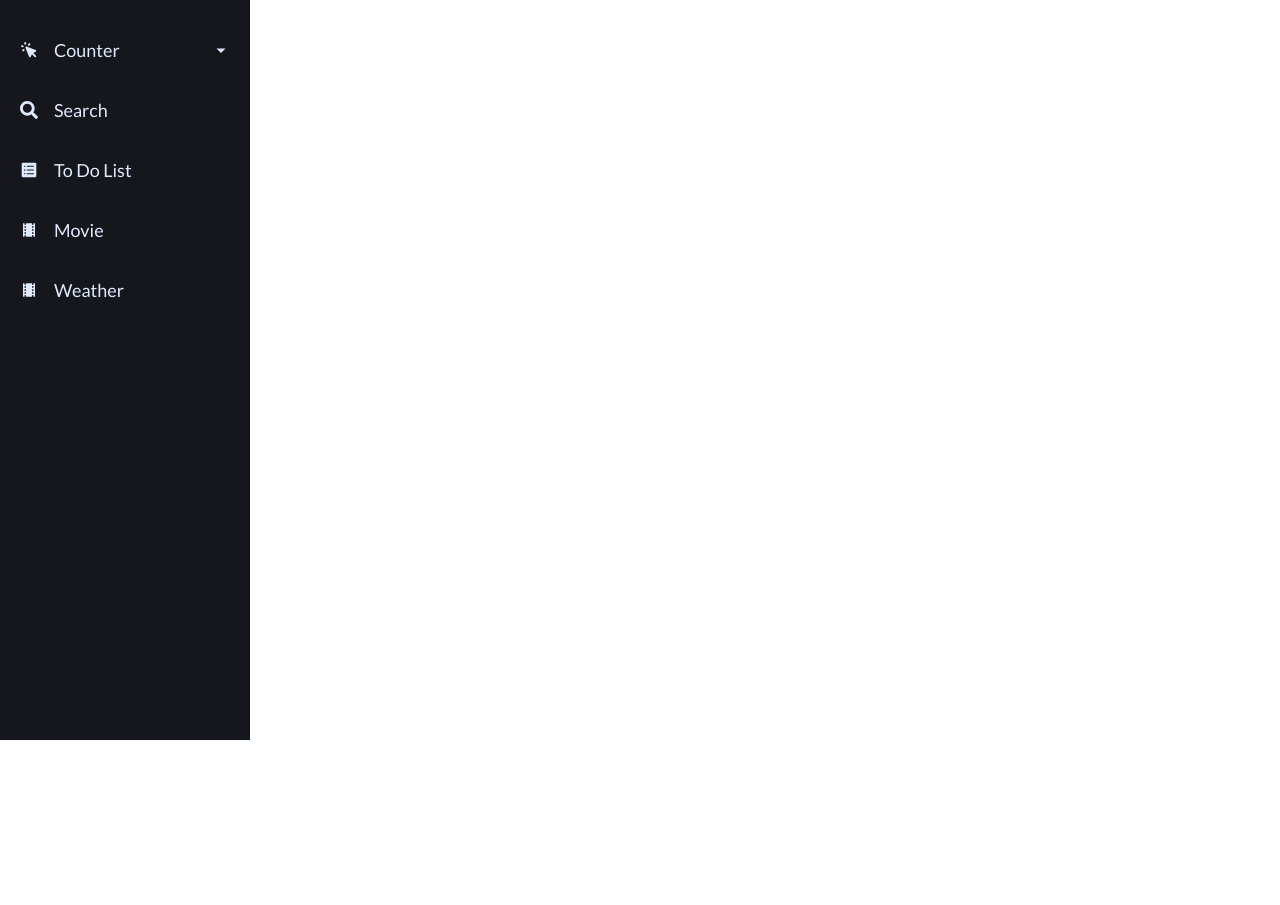
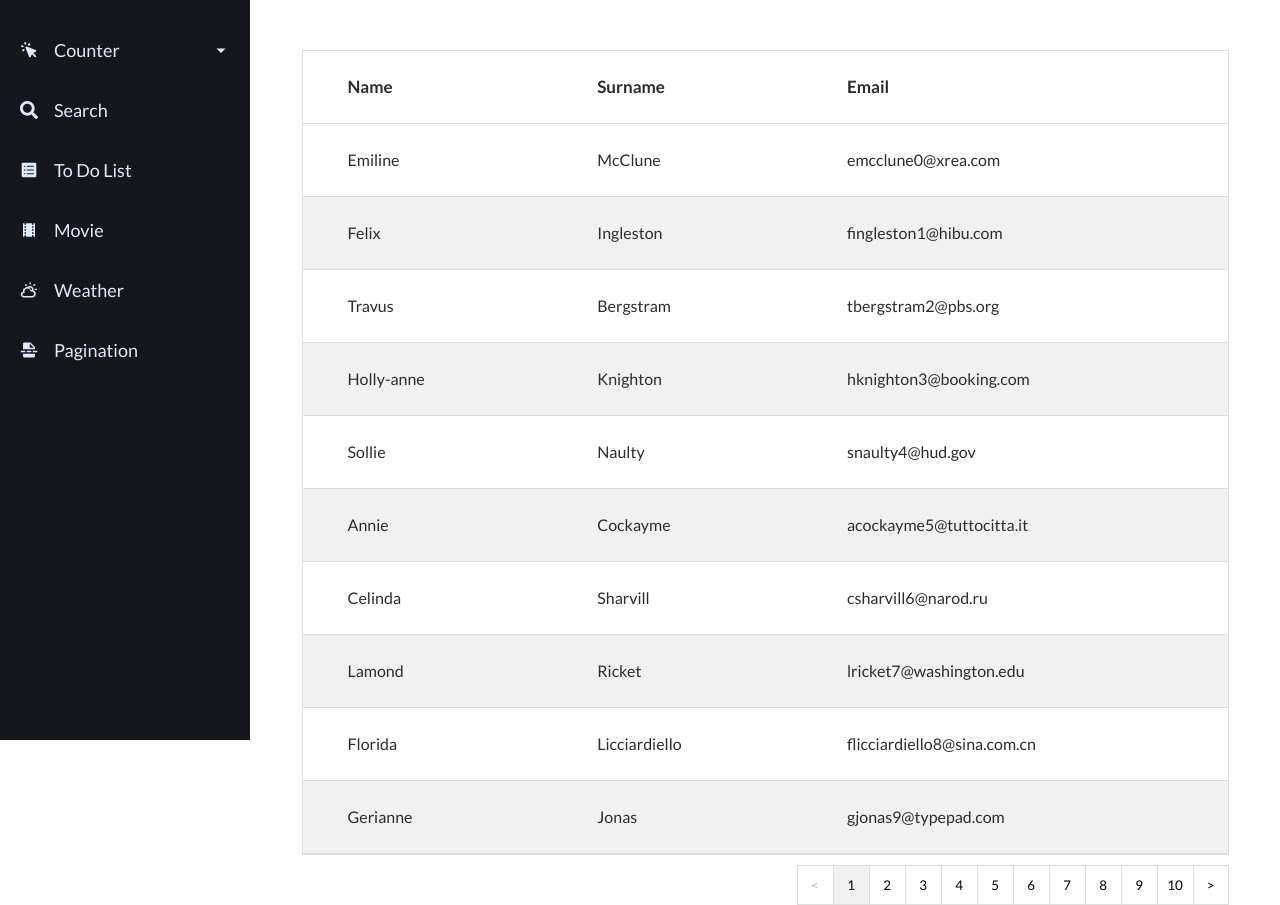
Before and after one commit to leesiyun/react-mini-app, a React (Create React App) app: page /#/pagination in a window 1280 px wide. Shown: the part 60-965 px from the top of the page. Before the commit the page ends 800 px from the top, so only its background shows below. Built offline with nearby package versions, Linux system fonts and the light colour scheme.

Commit message:
Pagination

```diff
--- a/src/App.js
+++ b/src/App.js
@@ -14,6 +14,7 @@ import MovieHome from './pages/movie/MovieHome'
 import MovieDetail from './pages/movie/MovieDetail'
 import Search from './pages/search/Search'
 import Weather from './pages/Weather'
+import Pagination from './pages/Pagination'
 
 import Sidebar from './components/sidebar/Sidebar'
 import BarIcon from './components/BarIcon'
@@ -60,6 +61,7 @@ const App = () => {
             <Route path="/movie/:id" element={<MovieDetail />} />
             <Route path="/search" element={<Search />} />
             <Route path="/weather" element={<Weather />} />
+            <Route path="/pagination" element={<Pagination />} />
           </Routes>
         </Main>
       </Container>
--- /dev/null
+++ b/src/components/Pagination.js
@@ -0,0 +1,75 @@
+import styled from 'styled-components'
+import {getStartPage, getLastPage} from '../services/pagination'
+
+const Pagination = ({dataLength, dataPerPage, currentPage, setCurrentPage}) => {
+  const startPage = getStartPage(currentPage, dataPerPage)
+  const lastPage = getLastPage(currentPage, dataPerPage)
+  const totalPage = Math.ceil(dataLength / dataPerPage)
+  const paginationGroup = [...Array(totalPage + 1).keys()].slice(
+    startPage,
+    lastPage,
+  )
+
+  const disabledPreButton = currentPage <= dataPerPage
+  const disabledNextButton = currentPage > totalPage - (totalPage % dataPerPage)
+
+  const handlePreButtonClick = () => setCurrentPage(startPage - 1)
+  const handleNextButton = () => setCurrentPage(lastPage)
+  const changePage = number => setCurrentPage(number)
+
+  const isCurrentPage = number => number === currentPage
+  return (
+    <PaginationStyle>
+      <button
+        onClick={handlePreButtonClick}
+        disabled={disabledPreButton}
+        className="button"
+      >
+        &lt;
+      </button>
+      {paginationGroup.map((number, index) => (
+        <button
+          key={index}
+          className={isCurrentPage(number) ? 'focus' : ''}
+          onClick={() => changePage(number)}
+        >
+          {number}
+        </button>
+      ))}
+      <button
+        onClick={handleNextButton}
+        disabled={disabledNextButton}
+        className="button"
+      >
+        &gt;
+      </button>
+    </PaginationStyle>
+  )
+}
+
+export default Pagination
+
+const PaginationStyle = styled.div`
+  width: 100%;
+  justify-content: flex-end;
+  margin-top: 10px;
+  display: inline-flex;
+  button {
+    width: 36px;
+    height: 40px;
+    appearance: none;
+    background-color: #fff;
+    cursor: pointer;
+    &:disabled {
+      cursor: default;
+    }
+    border: 1px solid #dddddd;
+    border-right: none;
+    &:last-child {
+      border-right: 1px solid #dddddd;
+    }
+  }
+  .focus {
+    background-color: #f1f1f1;
+  }
+`
--- a/src/components/sidebar/Data.js
+++ b/src/components/sidebar/Data.js
@@ -4,6 +4,7 @@ import * as FaIcons from 'react-icons/fa'
 import * as MdIcons from 'react-icons/md'
 import * as RiIcons from 'react-icons/ri'
 import * as GiIcons from 'react-icons/gi'
+import * as TiIcons from 'react-icons/ti'
 
 export const Data = [
   {
@@ -67,6 +68,11 @@ export const Data = [
   {
     title: 'Weather',
     path: '/weather',
-    icon: <MdIcons.MdLocalMovies />,
+    icon: <TiIcons.TiWeatherPartlySunny />,
+  },
+  {
+    title: 'Pagination',
+    path: '/pagination',
+    icon: <MdIcons.MdInsertPageBreak />,
   },
 ]
--- /dev/null
+++ b/src/pages/Pagination.js
@@ -0,0 +1,36 @@
+import {useState} from 'react'
+import {getData} from '../services/pagination'
+import {Users} from './search/users'
+import {isMobile} from 'react-device-detect'
+import Table from './search/Table'
+import Pagination from '../components/Pagination'
+import styled from 'styled-components'
+
+const PaginationApp = () => {
+  const [currentPage, setCurrentPage] = useState(1)
+  const dataPerPage = isMobile ? 5 : 10
+  const data = getData(Users, currentPage, dataPerPage)
+
+  return (
+    <PaginationAppStyle>
+      <Table data={data} />
+      <Pagination
+        dataLength={Users.length}
+        dataPerPage={dataPerPage}
+        currentPage={currentPage}
+        setCurrentPage={setCurrentPage}
+      />
+    </PaginationAppStyle>
+  )
+}
+export default PaginationApp
+
+const PaginationAppStyle = styled.div`
+  height: 100%;
+  margin-top: 100px;
+  color: #2c2c2c;
+  width: 90%;
+  margin-left: auto;
+  margin-right: auto;
+  }
+`
--- a/src/pages/search/Table.js
+++ b/src/pages/search/Table.js
@@ -1,14 +1,16 @@
-import styled from "styled-components";
+import styled from 'styled-components'
 
-const Table = ({ data }) => (
+const Table = ({data}) => (
   <TableStyle>
-    <tbody>
+    <thead>
       <tr>
         <th>Name</th>
         <th>Surname</th>
         <th>Email</th>
       </tr>
-      {data.map((item) => (
+    </thead>
+    <tbody>
+      {data.map(item => (
         <tr key={item.id}>
           <td>{item.first_name}</td>
           <td>{item.last_name}</td>
@@ -17,9 +19,9 @@ const Table = ({ data }) => (
       ))}
     </tbody>
   </TableStyle>
-);
+)
 
-export default Table;
+export default Table
 
 const TableStyle = styled.table`
   margin-top: 60px;
@@ -73,17 +75,17 @@ const TableStyle = styled.table`
       }
 
       &:nth-of-type(1):before {
-        content: "Name";
+        content: 'Name';
       }
       &:nth-of-type(2):before {
-        content: "Surname";
+        content: 'Surname';
       }
       &:nth-of-type(3):before {
-        content: "Email";
+        content: 'Email';
       }
       &:nth-child(3n) {
         border-bottom: 1px solid #dddddd;
       }
     }
   }
-`;
+`
--- /dev/null
+++ b/src/services/pagination.js
@@ -0,0 +1,15 @@
+const getLastIndex = (currentPage, dataPerPage) => currentPage * dataPerPage
+
+const getStartIndex = (lastIndex, dataPerPage) => lastIndex - dataPerPage
+
+export const getData = (users, currentPage, dataPerPage) => {
+  const lastIndex = getLastIndex(currentPage, dataPerPage)
+  const startIndex = getStartIndex(lastIndex, dataPerPage)
+  return users.slice(startIndex, lastIndex)
+}
+
+export const getStartPage = (currentPage, dataPerPage) =>
+  Math.floor((currentPage - 1) / dataPerPage) * dataPerPage + 1
+
+export const getLastPage = (currentPage, dataPerPage) =>
+  Math.ceil(currentPage / dataPerPage) * dataPerPage + 1
```
